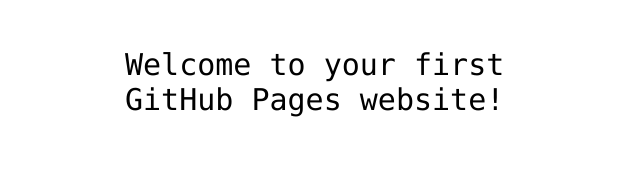
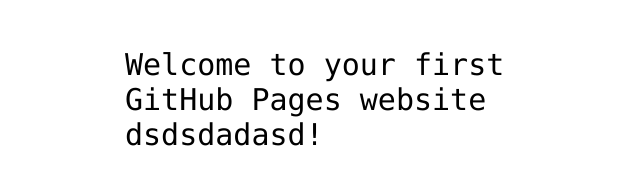
Before and after one commit to ngoducnhubv1998/hello-world, a plain HTML site: page index.html in a window 1280 px wide. Shown: the part 341-526 px from the top of the page, without its empty margins (315-955 px from the left). Drawn offline with Linux system fonts and the light colour scheme.

Commit message:
thich thi sua

```diff
--- a/index.html
+++ b/index.html
@@ -12,7 +12,7 @@
 <img src="https://octodex.github.com/images/daftpunktocat-thomas.gif" id="octocat" alt="octocat-gif" />
 
 <!-- Change this code here by copy and pasting your template on line 15 -->
-<p>Welcome to your first GitHub Pages website!</p>
+<p>Welcome to your first GitHub Pages website dsdsdadasd!</p>
 
 </body>
 </html>
```
